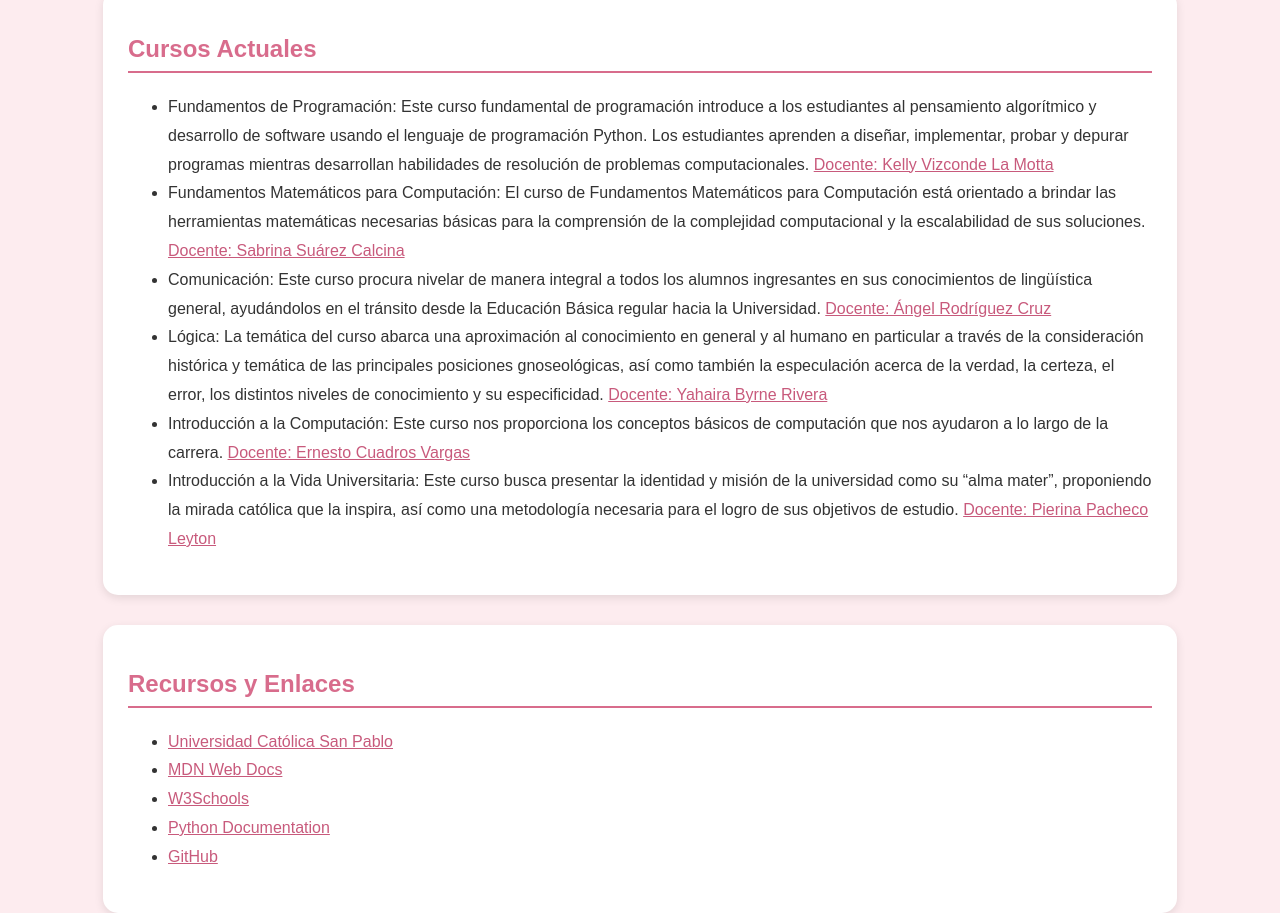
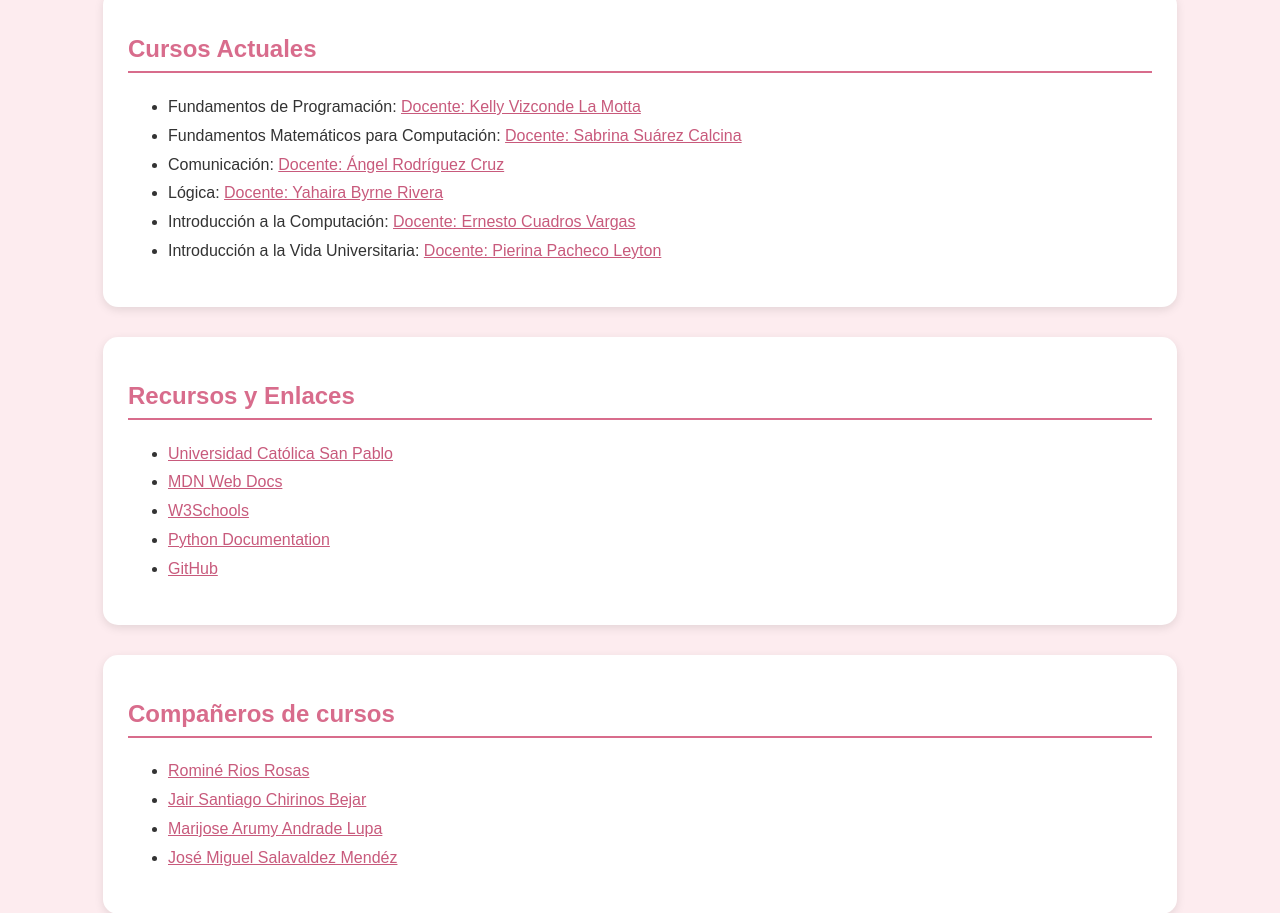
Before and after one commit to camilapalo/camilapalo.github.io, a plain HTML site: page index.html in a window 1280 px wide. Shown: the part 1475-2388 px from the top of the page. Drawn offline with Linux system fonts and the light colour scheme.

Commit message:
Update index.html

```diff
--- a/index.html
+++ b/index.html
@@ -185,41 +185,30 @@ Ejercicios desarrollados en Python para fortalecer mis habilidades de programaci
 
 <ul>
 <li>Fundamentos de Programación:
-    Este curso fundamental de programación introduce a los estudiantes al pensamiento algorítmico y desarrollo de software usando el lenguaje de programación Python.
-    Los estudiantes aprenden a diseñar, implementar, probar y depurar programas mientras desarrollan habilidades de resolución de problemas computacionales.
     <a href="https://www.linkedin.com/in/kelly-vizconde-la-motta-3a57a4143/" target="_blank">
         Docente: Kelly Vizconde La Motta
     </a>
 <li>Fundamentos Matemáticos para Computación:
-    El curso de Fundamentos Matemáticos para Computación está orientado a brindar las herramientas matemáticas necesarias básicas para la comprensión de la
-    complejidad computacional y la escalabilidad de sus soluciones.
     <a href="https://www.escavador.com/sobre/478946/sabrina-graciela-suarez-calcina" target="_blank">
         Docente: Sabrina Suárez Calcina
     </a>
 </li>
 <li>Comunicación:
-    Este curso procura nivelar de manera integral a todos los alumnos ingresantes en sus conocimientos de lingüística general, ayudándolos en el tránsito desde
-    la Educación Básica regular hacia la Universidad.
     <a href="https://www.linkedin.com/in/angel-rodriguez-cruz-58b78b85/" target="_blank">
         Docente: Ángel Rodríguez Cruz
     </a>
 </li>
 <li>Lógica:
-    La temática del curso abarca una aproximación al conocimiento en general y al humano en particular a través de la consideración histórica y temática de las principales
-    posiciones gnoseológicas, así como también la especulación acerca de la verdad, la certeza, el error, los distintos niveles de conocimiento y su especificidad.
     <a href="https://www.linkedin.com/in/yahaira-byrne-rivera-274201221/?skipRedirect=true" target="_blank">
         Docente: Yahaira Byrne Rivera
     </a>
 </li>
 <li>Introducción a la Computación:
-    Este curso nos proporciona los conceptos básicos de computación que nos ayudaron a lo largo de la carrera.
     <a href="https://www.linkedin.com/in/ecuadrosv/" target="_blank">
         Docente: Ernesto Cuadros Vargas
     </a>
 </li>
 <li>Introducción a la Vida Universitaria:
-    Este curso busca presentar la identidad y misión de la universidad como su “alma mater”, proponiendo la mirada católica que la inspira, así como una metodología necesaria
-    para el logro de sus objetivos de estudio.
     <a href="https://encuentro.pe/autores/pierina-pacheco-leyton/" target="_blank">
         Docente: Pierina Pacheco Leyton
     </a>
@@ -269,7 +258,33 @@ GitHub
 </section>
 <section id="Compañeros de cursos" class="seccion">
     <h2>Compañeros de cursos</h2>
+    <ul>
+        <li>
+            <a href="https://romineriosrosas.github.io" target="_blank">
+                Rominé Rios Rosas
+            </a>
+        </li>
 
+        <li>
+            <a href="https://jairchirinos-ucsp.github.io" target="_blank">
+                Jair Santiago Chirinos Bejar
+            </a>
+        </li>
+
+        <li>
+            <a href="https://marijoseandrade.github.io" target="_blank">
+                Marijose Arumy Andrade Lupa
+            </a>
+        </li>
+
+        <li>
+            <a href="https://jsalavaldez.github.io" target="_blank">
+                José Miguel Salavaldez Mendéz
+            </a>
+        </li>
+
+
+    </ul>
 </section>
 
 <section id="contacto" class="seccion">
```
